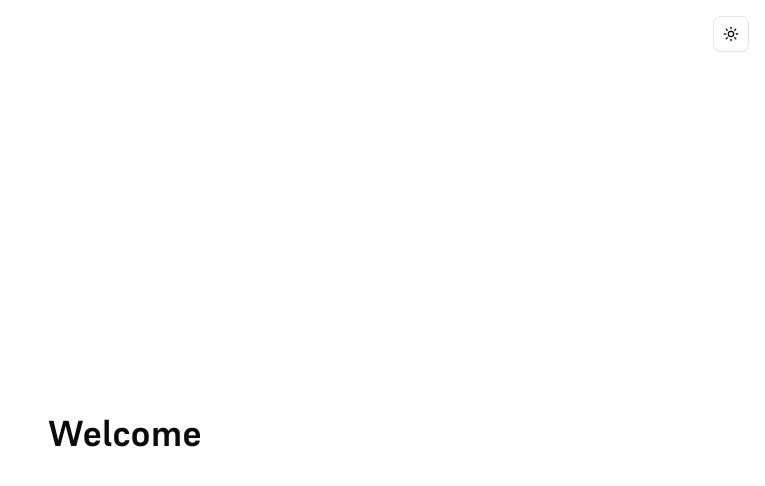
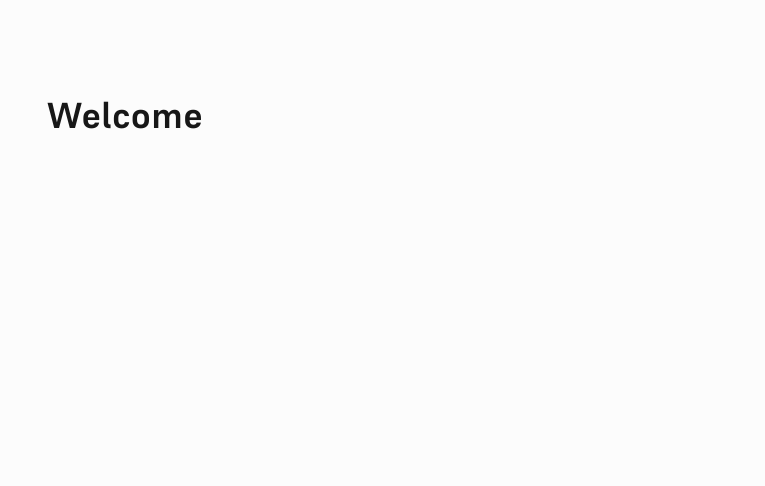
Before and after one commit to oliverdjohnston/portfolio-site, a Next.js app: page / in a window 1280 px wide. Shown: the top 486 px of the page, without its empty margins (515-1280 px from the left). Built offline with nearby package versions, Linux system fonts and the light colour scheme.

Commit message:
update styles

```diff
--- a/app/globals.css
+++ b/app/globals.css
@@ -1,118 +1,167 @@
-@import "tailwindcss";
-@import "tw-animate-css";
+@import 'tailwindcss';
+@import 'tw-animate-css';
 
 @custom-variant dark (&:is(.dark *));
+
+body {
+  font-family: var(--font-supreme), sans-serif;
+  letter-spacing: var(--tracking-normal);
+}
+
+:root {
+  --background: oklch(0.9911 0 0);
+  --foreground: oklch(0.2046 0 0);
+  --card: oklch(0.9911 0 0);
+  --card-foreground: oklch(0.2046 0 0);
+  --popover: oklch(0.9911 0 0);
+  --popover-foreground: oklch(0.4386 0 0);
+  --primary: oklch(0.792 0.209 151.711);
+  --primary-foreground: oklch(0.1822 0 0);
+  --secondary: oklch(0.925 0.084 155.995);
+  --secondary-foreground: oklch(0.262 0.051 172.552);
+  --muted: oklch(0.9461 0 0);
+  --muted-foreground: oklch(0.2435 0 0);
+  --accent: oklch(0.9461 0 0);
+  --accent-foreground: oklch(0.2435 0 0);
+  --destructive: oklch(0.5523 0.1927 32.7272);
+  --destructive-foreground: oklch(0.9934 0.0032 17.2118);
+  --border: oklch(0.9037 0 0);
+  --input: oklch(0.9731 0 0);
+  --ring: oklch(0.8348 0.1302 160.908);
+  --chart-1: oklch(0.8348 0.1302 160.908);
+  --chart-2: oklch(0.6231 0.188 259.8145);
+  --chart-3: oklch(0.6056 0.2189 292.7172);
+  --chart-4: oklch(0.7686 0.1647 70.0804);
+  --chart-5: oklch(0.6959 0.1491 162.4796);
+  --sidebar: oklch(0.9911 0 0);
+  --sidebar-foreground: oklch(0.5452 0 0);
+  --sidebar-primary: oklch(0.8348 0.1302 160.908);
+  --sidebar-primary-foreground: oklch(0.2626 0.0147 166.4589);
+  --sidebar-accent: oklch(0.9461 0 0);
+  --sidebar-accent-foreground: oklch(0.2435 0 0);
+  --sidebar-border: oklch(0.9037 0 0);
+  --sidebar-ring: oklch(0.8348 0.1302 160.908);
+  --radius: 0.5rem;
+  --shadow-x: 0px;
+  --shadow-y: 1px;
+  --shadow-blur: 3px;
+  --shadow-spread: 0px;
+  --shadow-opacity: 0.17;
+  --shadow-color: #000000;
+  --shadow-2xs: 0px 1px 3px 0px hsl(0 0% 0% / 0.09);
+  --shadow-xs: 0px 1px 3px 0px hsl(0 0% 0% / 0.09);
+  --shadow-sm: 0px 1px 3px 0px hsl(0 0% 0% / 0.17), 0px 1px 2px -1px hsl(0 0% 0% / 0.17);
+  --shadow: 0px 1px 3px 0px hsl(0 0% 0% / 0.17), 0px 1px 2px -1px hsl(0 0% 0% / 0.17);
+  --shadow-md: 0px 1px 3px 0px hsl(0 0% 0% / 0.17), 0px 2px 4px -1px hsl(0 0% 0% / 0.17);
+  --shadow-lg: 0px 1px 3px 0px hsl(0 0% 0% / 0.17), 0px 4px 6px -1px hsl(0 0% 0% / 0.17);
+  --shadow-xl: 0px 1px 3px 0px hsl(0 0% 0% / 0.17), 0px 8px 10px -1px hsl(0 0% 0% / 0.17);
+  --shadow-2xl: 0px 1px 3px 0px hsl(0 0% 0% / 0.43);
+  --tracking-normal: 0.025em;
+  --spacing: 0.25rem;
+}
+
+.dark {
+  --background: oklch(0.1822 0 0);
+  --foreground: oklch(0.9288 0.0126 255.5078);
+  --card: oklch(0.2046 0 0);
+  --card-foreground: oklch(0.9288 0.0126 255.5078);
+  --popover: oklch(0.2603 0 0);
+  --popover-foreground: oklch(0.7348 0 0);
+  --primary: oklch(0.792 0.209 151.711);
+  --primary-foreground: oklch(0.1822 0 0);
+  --secondary: oklch(0.871 0.15 154.449);
+  --secondary-foreground: oklch(0.262 0.051 172.552);
+  --muted: oklch(0.2393 0 0);
+  --muted-foreground: oklch(0.7122 0 0);
+  --accent: oklch(0.3132 0 0);
+  --accent-foreground: oklch(0.9851 0 0);
+  --destructive: oklch(0.3123 0.0852 29.7877);
+  --destructive-foreground: oklch(0.9368 0.0045 34.3092);
+  --border: oklch(0.2809 0 0);
+  --input: oklch(0.2603 0 0);
+  --ring: oklch(0.8003 0.1821 151.711);
+  --chart-1: oklch(0.8003 0.1821 151.711);
+  --chart-2: oklch(0.7137 0.1434 254.624);
+  --chart-3: oklch(0.709 0.1592 293.5412);
+  --chart-4: oklch(0.8369 0.1644 84.4286);
+  --chart-5: oklch(0.7845 0.1325 181.912);
+  --sidebar: oklch(0.1822 0 0);
+  --sidebar-foreground: oklch(0.6301 0 0);
+  --sidebar-primary: oklch(0.4365 0.1044 156.7556);
+  --sidebar-primary-foreground: oklch(0.9213 0.0135 167.1556);
+  --sidebar-accent: oklch(0.3132 0 0);
+  --sidebar-accent-foreground: oklch(0.9851 0 0);
+  --sidebar-border: oklch(0.2809 0 0);
+  --sidebar-ring: oklch(0.8003 0.1821 151.711);
+  --radius: 0.5rem;
+  --shadow-x: 0px;
+  --shadow-y: 1px;
+  --shadow-blur: 3px;
+  --shadow-spread: 0px;
+  --shadow-opacity: 0.17;
+  --shadow-color: #000000;
+  --shadow-2xs: 0px 1px 3px 0px hsl(0 0% 0% / 0.09);
+  --shadow-xs: 0px 1px 3px 0px hsl(0 0% 0% / 0.09);
+  --shadow-sm: 0px 1px 3px 0px hsl(0 0% 0% / 0.17), 0px 1px 2px -1px hsl(0 0% 0% / 0.17);
+  --shadow: 0px 1px 3px 0px hsl(0 0% 0% / 0.17), 0px 1px 2px -1px hsl(0 0% 0% / 0.17);
+  --shadow-md: 0px 1px 3px 0px hsl(0 0% 0% / 0.17), 0px 2px 4px -1px hsl(0 0% 0% / 0.17);
+  --shadow-lg: 0px 1px 3px 0px hsl(0 0% 0% / 0.17), 0px 4px 6px -1px hsl(0 0% 0% / 0.17);
+  --shadow-xl: 0px 1px 3px 0px hsl(0 0% 0% / 0.17), 0px 8px 10px -1px hsl(0 0% 0% / 0.17);
+  --shadow-2xl: 0px 1px 3px 0px hsl(0 0% 0% / 0.43);
+}
 
 @theme inline {
   --color-background: var(--background);
   --color-foreground: var(--foreground);
+  --color-card: var(--card);
+  --color-card-foreground: var(--card-foreground);
+  --color-popover: var(--popover);
+  --color-popover-foreground: var(--popover-foreground);
+  --color-primary: var(--primary);
+  --color-primary-foreground: var(--primary-foreground);
+  --color-secondary: var(--secondary);
+  --color-secondary-foreground: var(--secondary-foreground);
+  --color-muted: var(--muted);
+  --color-muted-foreground: var(--muted-foreground);
+  --color-accent: var(--accent);
+  --color-accent-foreground: var(--accent-foreground);
+  --color-destructive: var(--destructive);
+  --color-destructive-foreground: var(--destructive-foreground);
+  --color-border: var(--border);
+  --color-input: var(--input);
+  --color-ring: var(--ring);
+  --color-chart-1: var(--chart-1);
+  --color-chart-2: var(--chart-2);
+  --color-chart-3: var(--chart-3);
+  --color-chart-4: var(--chart-4);
+  --color-chart-5: var(--chart-5);
+  --color-sidebar: var(--sidebar);
+  --color-sidebar-foreground: var(--sidebar-foreground);
+  --color-sidebar-primary: var(--sidebar-primary);
+  --color-sidebar-primary-foreground: var(--sidebar-primary-foreground);
+  --color-sidebar-accent: var(--sidebar-accent);
+  --color-sidebar-accent-foreground: var(--sidebar-accent-foreground);
+  --color-sidebar-border: var(--sidebar-border);
+  --color-sidebar-ring: var(--sidebar-ring);
   --font-sans: var(--font-supreme);
-  --color-sidebar-ring: var(--sidebar-ring);
-  --color-sidebar-border: var(--sidebar-border);
-  --color-sidebar-accent-foreground: var(--sidebar-accent-foreground);
-  --color-sidebar-accent: var(--sidebar-accent);
-  --color-sidebar-primary-foreground: var(--sidebar-primary-foreground);
-  --color-sidebar-primary: var(--sidebar-primary);
-  --color-sidebar-foreground: var(--sidebar-foreground);
-  --color-sidebar: var(--sidebar);
-  --color-chart-5: var(--chart-5);
-  --color-chart-4: var(--chart-4);
-  --color-chart-3: var(--chart-3);
-  --color-chart-2: var(--chart-2);
-  --color-chart-1: var(--chart-1);
-  --color-ring: var(--ring);
-  --color-input: var(--input);
-  --color-border: var(--border);
-  --color-destructive: var(--destructive);
-  --color-accent-foreground: var(--accent-foreground);
-  --color-accent: var(--accent);
-  --color-muted-foreground: var(--muted-foreground);
-  --color-muted: var(--muted);
-  --color-secondary-foreground: var(--secondary-foreground);
-  --color-secondary: var(--secondary);
-  --color-primary-foreground: var(--primary-foreground);
-  --color-primary: var(--primary);
-  --color-popover-foreground: var(--popover-foreground);
-  --color-popover: var(--popover);
-  --color-card-foreground: var(--card-foreground);
-  --color-card: var(--card);
   --radius-sm: calc(var(--radius) - 4px);
   --radius-md: calc(var(--radius) - 2px);
   --radius-lg: var(--radius);
   --radius-xl: calc(var(--radius) + 4px);
-}
-
-body {
-  font-family: var(--font-supreme), sans-serif;
-}
-
-:root {
-  --radius: 0.625rem;
-  --background: oklch(1 0 0);
-  --foreground: oklch(0.145 0 0);
-  --card: oklch(1 0 0);
-  --card-foreground: oklch(0.145 0 0);
-  --popover: oklch(1 0 0);
-  --popover-foreground: oklch(0.145 0 0);
-  --primary: oklch(0.205 0 0);
-  --primary-foreground: oklch(0.985 0 0);
-  --secondary: oklch(0.97 0 0);
-  --secondary-foreground: oklch(0.205 0 0);
-  --muted: oklch(0.97 0 0);
-  --muted-foreground: oklch(0.556 0 0);
-  --accent: oklch(0.97 0 0);
-  --accent-foreground: oklch(0.205 0 0);
-  --destructive: oklch(0.577 0.245 27.325);
-  --border: oklch(0.922 0 0);
-  --input: oklch(0.922 0 0);
-  --ring: oklch(0.708 0 0);
-  --chart-1: oklch(0.646 0.222 41.116);
-  --chart-2: oklch(0.6 0.118 184.704);
-  --chart-3: oklch(0.398 0.07 227.392);
-  --chart-4: oklch(0.828 0.189 84.429);
-  --chart-5: oklch(0.769 0.188 70.08);
-  --sidebar: oklch(0.985 0 0);
-  --sidebar-foreground: oklch(0.145 0 0);
-  --sidebar-primary: oklch(0.205 0 0);
-  --sidebar-primary-foreground: oklch(0.985 0 0);
-  --sidebar-accent: oklch(0.97 0 0);
-  --sidebar-accent-foreground: oklch(0.205 0 0);
-  --sidebar-border: oklch(0.922 0 0);
-  --sidebar-ring: oklch(0.708 0 0);
-}
-
-.dark {
-  --background: oklch(0.145 0 0);
-  --foreground: oklch(0.985 0 0);
-  --card: oklch(0.205 0 0);
-  --card-foreground: oklch(0.985 0 0);
-  --popover: oklch(0.205 0 0);
-  --popover-foreground: oklch(0.985 0 0);
-  --primary: oklch(0.922 0 0);
-  --primary-foreground: oklch(0.205 0 0);
-  --secondary: oklch(0.269 0 0);
-  --secondary-foreground: oklch(0.985 0 0);
-  --muted: oklch(0.269 0 0);
-  --muted-foreground: oklch(0.708 0 0);
-  --accent: oklch(0.269 0 0);
-  --accent-foreground: oklch(0.985 0 0);
-  --destructive: oklch(0.704 0.191 22.216);
-  --border: oklch(1 0 0 / 10%);
-  --input: oklch(1 0 0 / 15%);
-  --ring: oklch(0.556 0 0);
-  --chart-1: oklch(0.488 0.243 264.376);
-  --chart-2: oklch(0.696 0.17 162.48);
-  --chart-3: oklch(0.769 0.188 70.08);
-  --chart-4: oklch(0.627 0.265 303.9);
-  --chart-5: oklch(0.645 0.246 16.439);
-  --sidebar: oklch(0.205 0 0);
-  --sidebar-foreground: oklch(0.985 0 0);
-  --sidebar-primary: oklch(0.488 0.243 264.376);
-  --sidebar-primary-foreground: oklch(0.985 0 0);
-  --sidebar-accent: oklch(0.269 0 0);
-  --sidebar-accent-foreground: oklch(0.985 0 0);
-  --sidebar-border: oklch(1 0 0 / 10%);
-  --sidebar-ring: oklch(0.556 0 0);
+  --shadow-2xs: var(--shadow-2xs);
+  --shadow-xs: var(--shadow-xs);
+  --shadow-sm: var(--shadow-sm);
+  --shadow: var(--shadow);
+  --shadow-md: var(--shadow-md);
+  --shadow-lg: var(--shadow-lg);
+  --shadow-xl: var(--shadow-xl);
+  --shadow-2xl: var(--shadow-2xl);
+  --tracking-tighter: calc(var(--tracking-normal) - 0.05em);
+  --tracking-tight: calc(var(--tracking-normal) - 0.025em);
+  --tracking-normal: var(--tracking-normal);
+  --tracking-wide: calc(var(--tracking-normal) + 0.025em);
+  --tracking-wider: calc(var(--tracking-normal) + 0.05em);
+  --tracking-widest: calc(var(--tracking-normal) + 0.1em);
 }
 
 @layer base {
--- a/app/layout.tsx
+++ b/app/layout.tsx
@@ -21,7 +21,9 @@
 }>) {
   return (
     <html lang="en-GB" suppressHydrationWarning>
-      <body className={`${supreme.variable} antialiased`}>
+      <body
+        className={`${supreme.variable} "min-h-screen bg-background px-6", mx-auto max-w-2xl py-12 font-sans antialiased sm:py-24`}
+      >
         <ThemeProvider attribute="class" defaultTheme="system" enableSystem disableTransitionOnChange>
           {children}
         </ThemeProvider>
--- a/app/page.tsx
+++ b/app/page.tsx
@@ -1,16 +1,9 @@
-import { ThemeToggle } from '@/components/theme-toggle';
-
 export default function Home() {
   return (
-    <div className="flex min-h-screen flex-col">
-      <header className="flex justify-end p-4">
-        <ThemeToggle />
-      </header>
-      <main className="flex flex-1 items-center justify-center p-8">
-        <div className="text-center">
-          <h1 className="text-4xl font-bold">Welcome</h1>
-        </div>
-      </main>
-    </div>
+    <main className="flex min-h-dvh flex-col gap-10">
+      <div className="text-center">
+        <h1 className="text-4xl font-bold">Welcome</h1>
+      </div>
+    </main>
   );
 }
```
